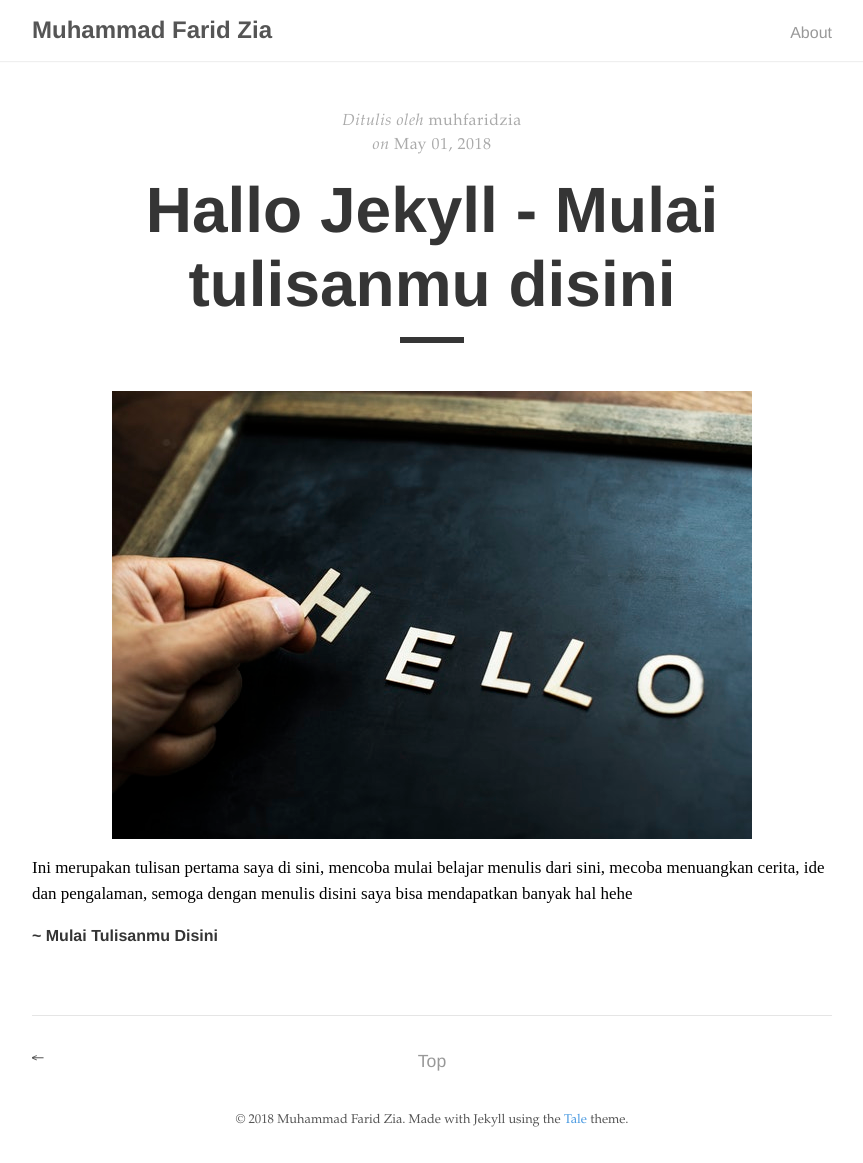
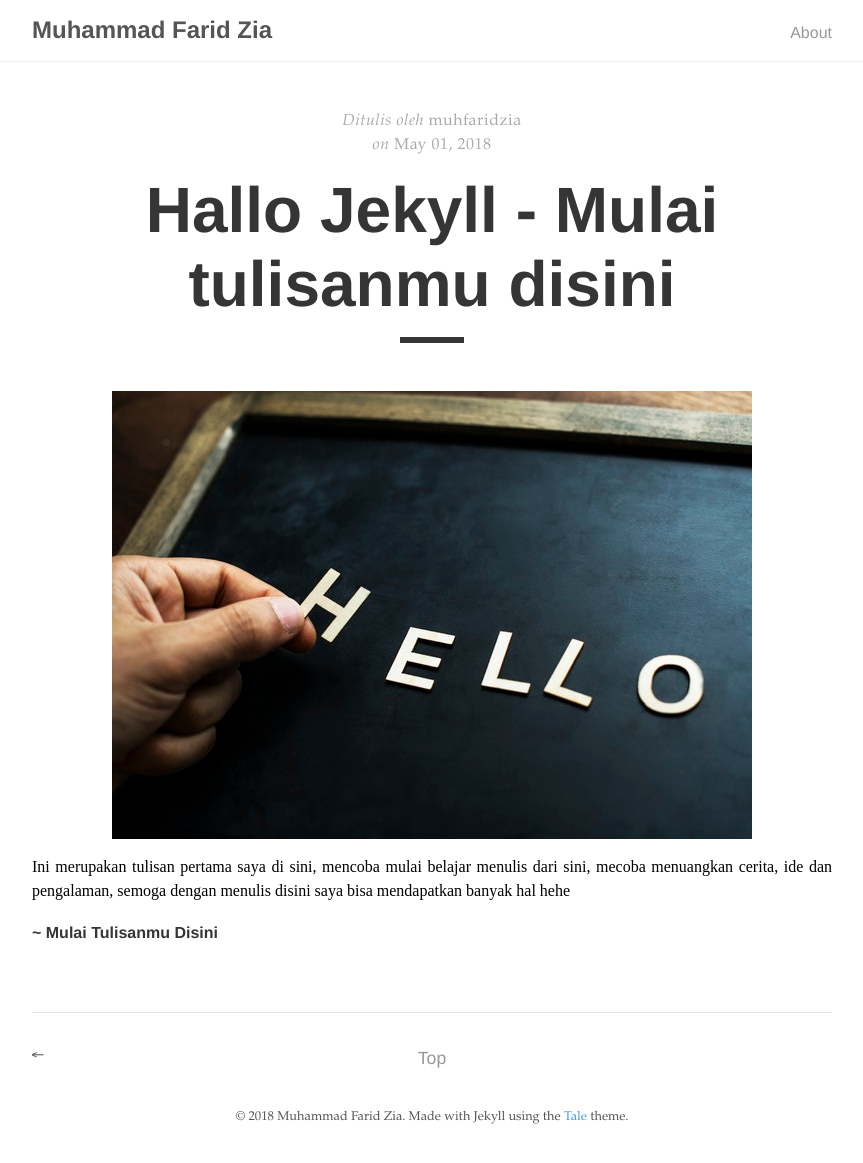
Before and after one commit to mfaridzia/mfaridzia.github.io, a Jekyll site: the page built from _posts/2018-05-01-hallo-jekyll-mulai-tulisanmu.md, in a window 1280 px wide. Shown: the whole page, without its empty margins (208-1071 px from the left). Built offline with Jekyll 4.4.1, drawn with Linux system fonts in a browser that asks for light colours.

Commit message:
Update _post.scss

```diff
--- a/_sass/tale/_post.scss
+++ b/_sass/tale/_post.scss
@@ -29,9 +29,8 @@
 
   p {
     margin: 0 0 1rem;
-    font-size: 17px;
     color: #000;
-    text-align: left;
+    text-align: justify;
   }
 
   a:hover {
```
